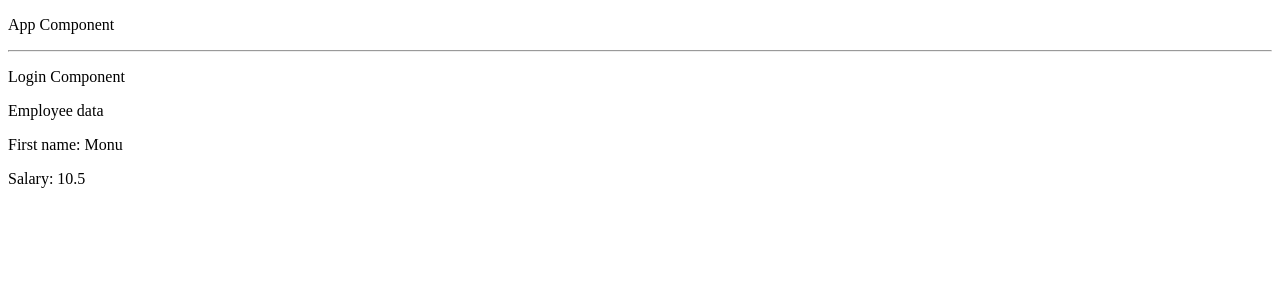
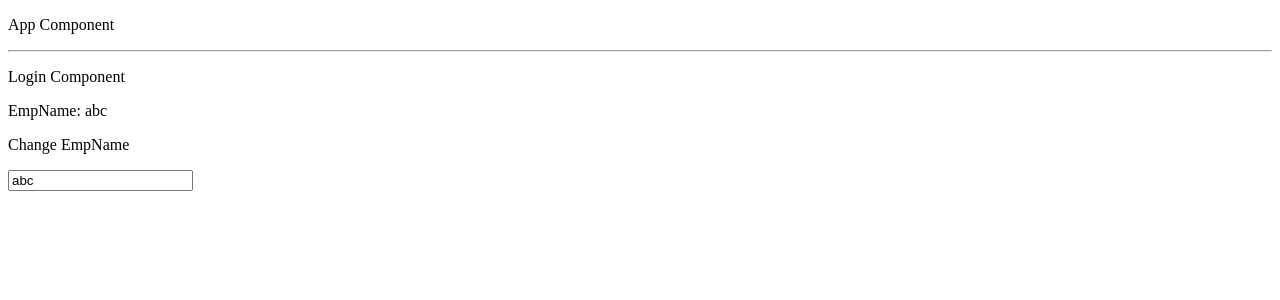
Before and after one commit to vamandeshmukh/sbi-react-app-2023, a React (Create React App) app: page / in a window 1280 px wide. Shown: the top 300 px of the page. Built offline with nearby package versions, Linux system fonts and the light colour scheme.

Commit message:
sbi react demo

```diff
--- a/src/components/Login.js
+++ b/src/components/Login.js
@@ -1,17 +1,21 @@
+import { useState } from "react";
 
 const Login = () => {
 
     let firstName = 'Monu';
     let salary = 10.5;
 
+    const [empName, setEmpName] = useState('abc');
 
     return (
         <div>
             <p>Login Component</p>
             <div>
-                <p>Employee data</p>
-                <p>First name: {firstName} </p>
-                <p>Salary: {salary}</p>
+                <p>EmpName: {empName}</p>
+                <p>Change EmpName</p>
+                <form>
+                    <input type="text" value={empName} />
+                </form>
             </div>
         </div>
     );
```
